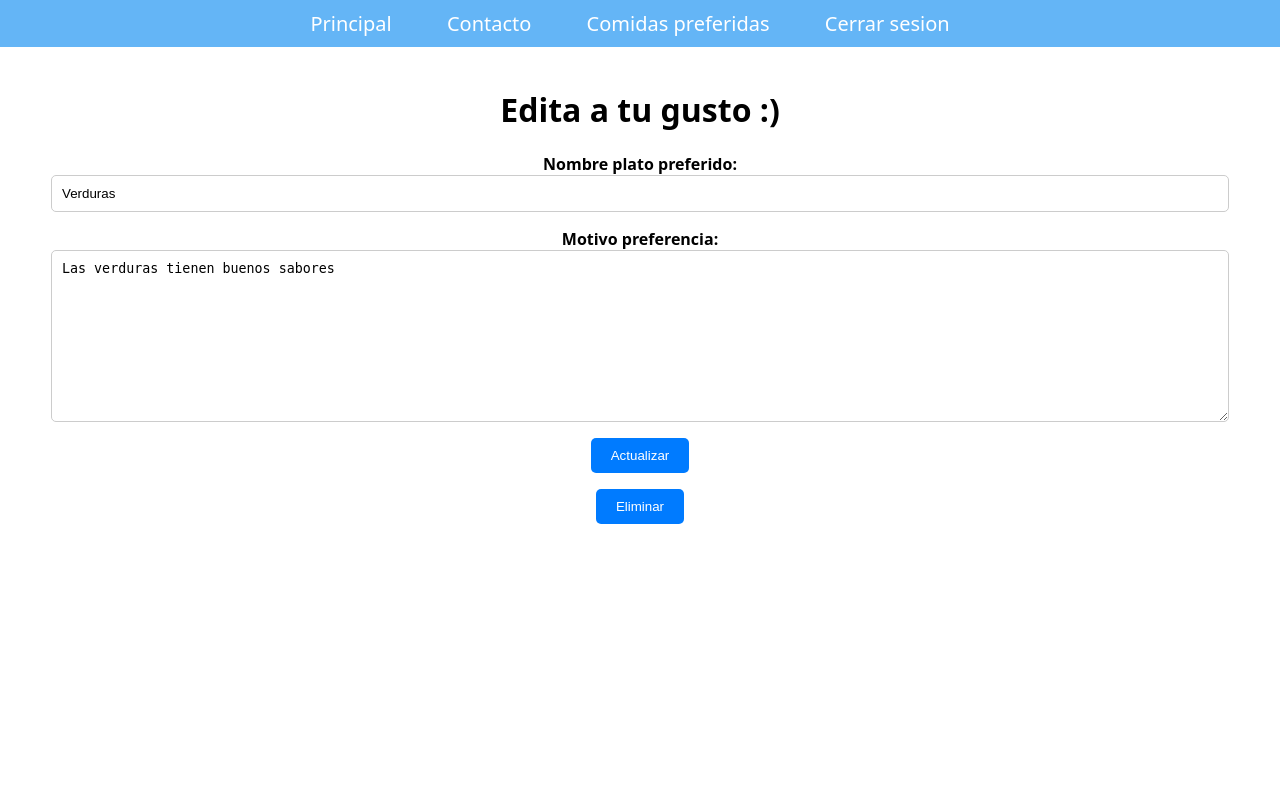
After one commit to gMinos/pagina-django, a Django app: page /editar_preferencia/3/actualizar in a window 1280 px wide. The commit adds this page. Run offline with Django 5.2, Linux system fonts and the light colour scheme; a user stored in the database is signed in; data comes from the database, SQL or seed files in the repository; both versions use the stored data as it was after the commit.

Commit message:
se ha implementado el modo de editar las preferencias

```diff
--- a/miapp/forms.py
+++ b/miapp/forms.py
@@ -2,7 +2,7 @@ from django import forms
 from .models import Preferencia
 
 
-class Preferencia(forms.ModelForm):
+class CrearFormularioPreferencia(forms.ModelForm):
     class Meta:
         model = Preferencia
-        fields = ('nombre_plato_preferido', 'motivo_preferencia', 'preferido')
+        fields = ('nombre_plato_preferido', 'motivo_preferencia')
--- a/miapp/views.py
+++ b/miapp/views.py
@@ -1,8 +1,10 @@
-from django.shortcuts import render, redirect
+from django.contrib.auth.decorators import login_required
+from django.shortcuts import render, redirect, get_object_or_404
 from django.contrib.auth.forms import UserCreationForm, AuthenticationForm
 from django.contrib.auth.models import User
 from django.contrib.auth import login, logout, authenticate
 from django.db import IntegrityError
+from .forms import CrearFormularioPreferencia
 from .models import Preferencia
 
 
@@ -41,9 +43,7 @@ def iniciar_session(request):
             'form': AuthenticationForm()
         })
     else:
-        user = authenticate(
-            request, username=request.POST['username'],
-            password=request.POST['password'])
+        user = authenticate(request, username=request.POST['username'], password=request.POST['password'])
         if user is None:
             return render(request, 'iniciar_sesion.html', {
                 'form': AuthenticationForm(),
@@ -54,6 +54,7 @@ def iniciar_session(request):
             return redirect('principal')
 
 
+@login_required
 def cerrar_session(request):
     logout(request)
     return redirect('principal')
@@ -67,9 +68,40 @@ def informacion_plato(request):
     return render(request, 'detalles_plato.html')
 
 
+@login_required
 def comidas_preferidas(request):
     preferidas = Preferencia.objects.filter(
         usuario=request.user, preferido=True)
     return render(request, 'preferencias.html', {
         'preferencias': preferidas,
     })
+
+
+@login_required
+def editar_preferencia(request, id_preferencia):
+    preferencia = get_object_or_404(Preferencia, pk=id_preferencia, usuario=request.user)
+    try:
+        if request.method == 'GET':
+            form = CrearFormularioPreferencia(instance=preferencia)
+            return render(request, 'editar_preferencia.html', {
+                'preferencia': preferencia,
+                'form': form,
+            })
+        else:
+            form = CrearFormularioPreferencia(request.POST, instance=preferencia)
+            form.save()
+            return redirect('preferencias')
+    except ValueError:
+        return render(request, 'editar_preferencia.html', {
+            'preferencia': preferencia,
+            'form': form,
+            'error': 'Error al actualizar la preferencia',
+        })
+
+
+@login_required()
+def eliminar_preferencia(request, id_preferencia):
+    preferencia = get_object_or_404(Preferencia, pk=id_preferencia, usuario=request.user)
+    if request.method == 'POST':
+        preferencia.delete()
+        return redirect('preferencias')
--- a/restaurante/urls.py
+++ b/restaurante/urls.py
@@ -12,4 +12,7 @@ urlpatterns = [
     path('contacto/', views.contacto, name="contacto"),
     path('informacion/', views.informacion_plato, name='informacion'),
     path('comidas_preferidas/', views.comidas_preferidas, name='preferencias'),
+    path('editar_preferencia/<int:id_preferencia>/', views.editar_preferencia, name='editar_preferencia'),
+    path('editar_preferencia/<int:id_preferencia>/actualizar', views.editar_preferencia, name='editar_preferencia'),
+    path('editar_preferencia/<int:id_preferencia>/eliminar', views.eliminar_preferencia, name='eliminar_preferencia'),
 ]
--- /dev/null
+++ b/static/css/main.css
@@ -0,0 +1,223 @@
+:root {
+    color-scheme: light dark;
+    font-family: system-ui;
+}
+
+body {
+    margin: 0;
+}
+
+nav {
+    padding: 10px 0;
+    font-size: 20px;
+    text-align: center;
+    background-color: #64b5f6;
+}
+
+nav li {
+    display: inline;
+    margin-right: 20px;
+}
+
+nav li a {
+    color: #fff;
+    text-decoration: none;
+    padding: 10px 15px;
+    transition: color 0.3s ease;
+}
+
+nav li a:hover {
+    color: #1976d2;
+}
+
+.contenedor-principal{
+    text-align: center; /* Centra el contenido */
+    margin: 20px; /* Agrega un poco de espacio alrededor del contenido */
+}
+
+.titulo {
+    margin-bottom: 10px; /* Agrega un poco de espacio entre el título y el mensaje */
+}
+
+.detalles {
+    font-style: italic; /* Hace que el mensaje se vea como una indicación */
+    color: #666; /* Cambia el color del mensaje para que sea menos prominente */
+    text-align: center; /* Centra el mensaje */
+}
+
+.contenedor-galeria {
+    display: grid;
+    grid-template-columns: repeat(auto-fill, minmax(200px, 1fr));
+    grid-gap: 10px;
+    padding: 0 20px; /* Agrega relleno a ambos lados del contenedor */
+}
+
+@media (min-width: 768px) {
+    .contenedor-galeria {
+        grid-template-columns: repeat(4, 1fr); /* Muestra al menos 4 imágenes por fila en pantallas más grandes */
+        padding: 0; /* Elimina el relleno en pantallas más grandes */
+    }
+}
+
+.contenedor-galeria img {
+    width: 100%; /* Ajustar el ancho al 100% del contenedor */
+    height: 200px; /* Establecer una altura fija para todas las imágenes */
+    object-fit: cover; /* Ajustar el contenido de la imagen para que cubra el tamaño definido */
+    border-radius: 10px;
+    transition: transform 0.3s ease;
+}
+
+.contenedor-galeria img:hover {
+    transform: scale(1.1);
+}
+
+.formulario {
+    max-width: 400px;
+    margin: auto; /* Centra horizontalmente */
+    position: absolute;
+    top: 50%;
+    left: 50%;
+    transform: translate(-50%, -50%); /* Centra vertical y horizontalmente */
+    text-align: center; /* Centra los elementos internamente */
+}
+
+.grupo-formulario {
+    margin-bottom: 20px;
+    text-align: left; /* Ajusta el texto a la izquierda dentro de la caja */
+}
+
+label {
+    display: block;
+    font-weight: bold;
+    text-align: center; /* Centra el texto dentro de la caja */
+}
+
+input[type="text"],
+input[type="password"] {
+    width: 100%;
+    padding: 10px;
+    border: 1px solid #ccc;
+    border-radius: 5px;
+    box-sizing: border-box; /* Ajusta el ancho del borde y el relleno dentro de la caja */
+}
+
+input[type="text"]:focus,
+input[type="password"]:focus {
+    outline: none; /* Elimina el resaltado del borde al hacer clic */
+}
+
+button {
+    padding: 10px 20px;
+    border: none;
+    border-radius: 5px;
+    background-color: #007bff;
+    color: #fff;
+    cursor: pointer;
+    transition: background-color 0.3s ease;
+    display: block;
+    margin: 0 auto; /* Centra el botón horizontalmente */
+}
+
+button:hover {
+    background-color: #0056b3;
+}
+
+.preferidas-comidas {
+    max-width: 600px;
+    margin: 0 auto;
+    padding: 20px;
+}
+
+.preferidas-comidas h1 {
+    text-align: center;
+    margin-bottom: 20px;
+}
+
+.lista-comidas-preferidas {
+    list-style: none;
+    padding: 0;
+}
+
+.comida-preferida {
+    background-color: #f9f9f9;
+    border: 1px solid #ddd;
+    border-radius: 5px;
+    padding: 10px;
+    margin-bottom: 10px;
+    overflow: hidden; /* Para evitar que el texto se desborde */
+}
+
+.nombre-comida {
+    font-weight: bold;
+    margin-bottom: 5px;
+    color: #333; /* Cambia el color del texto a gris oscuro */
+}
+
+.nombre-comida a {
+    text-decoration: none;
+    color: #333;
+}
+
+.reason {
+    margin-top: 5px;
+    color: #666;
+}
+
+.contact-container {
+    max-width: 600px;
+    margin: 0 auto;
+    padding: 20px;
+}
+
+.info-contacto {
+    margin-bottom: 20px;
+}
+
+.info-contacto p {
+    margin-bottom: 10px;
+}
+
+.info-contacto ul {
+    list-style: none;
+    padding: 0;
+}
+
+.info-contacto ul li {
+    margin-bottom: 5px;
+}
+
+.formulario-contacto {
+    background-color: #f9f9f9;
+    border: 1px solid #ddd;
+    border-radius: 5px;
+    padding: 20px;
+}
+
+.formulario-contacto h2 {
+    margin-bottom: 20px;
+}
+
+.grupo-formulario {
+    margin-bottom: 20px;
+}
+
+h2 {
+  display: block;
+  margin-bottom: 20px;
+  color: #333;
+}
+
+input[type="text"],
+input[type="email"],
+textarea {
+    width: 95%;
+    padding: 10px;
+    border: 1px solid #ccc;
+    border-radius: 5px;
+}
+
+.contenedor-editar-preferencia {
+    margin: 0 auto;
+    padding: 20px;
+    text-align: center;
+}
--- /dev/null
+++ b/templates/editar_preferencia.html
@@ -0,0 +1,16 @@
+{% extends 'base.html' %}
+{% block content %}
+    <div class="contenedor-editar-preferencia">
+        <h1>Edita a tu gusto :)</h1>
+        {{ error }}
+        <form method="POST">
+            {% csrf_token %}
+            {{ form.as_p }}
+            <button type="submit">Actualizar</button>
+        </form>
+        <form action="{% url 'eliminar_preferencia' preferencia.id %}" method="POST">
+            {% csrf_token %}
+            <button type="submit">Eliminar</button>
+        </form>
+    </div>
+{% endblock %}
--- a/templates/preferencias.html
+++ b/templates/preferencias.html
@@ -1,11 +1,12 @@
 {% extends 'base.html' %}
 {% block content %}
-    <div class="comidas-preferidas">
+    <div class="preferidas-comidas">
         <h1>Tus comidas preferidas</h1>
+        <p class="detalles">Haz clic en el título para editar tu preferencia</p>
         <ul class="lista-comidas-preferidas">
             {% for preferencia in preferencias %}
                 <li class="comida-preferida">
-                    <div class="nombre-comida">{{ preferencia.nombre_plato_preferido }}</div>
+                    <div class="nombre-comida"><a href="{% url 'editar_preferencia' preferencia.id %}">{{ preferencia.nombre_plato_preferido }}</a></div>
                     <p class="reason">{{ preferencia.motivo_preferencia }}</p>
                 </li>
             {% endfor %}
```
Also changed, not shown: db.sqlite3, 1 other file.
